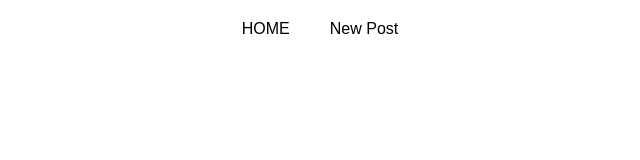
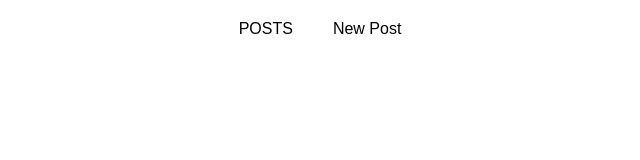
Before and after one commit to AdhamNour/BlogApp, a React (Create React App) app: page /posts/1 in a window 1280 px wide. Shown: the top 160 px of the page, without its empty margins (320-960 px from the left). Built offline with nearby package versions, Linux system fonts and the light colour scheme.

Commit message:
finished video 21 from module 11

```diff
--- a/src/containers/Blog/Blog.js
+++ b/src/containers/Blog/Blog.js
@@ -20,7 +20,7 @@ class Blog extends Component {
                     activeClassName="my-active"
                     activeStyle={{ color: "red", textDecoration: "underline" }}
                     >
-                    HOME
+                    POSTS
                     </NavLink>
                 </li>
                 <li>
```
Also changed, not shown: 1 other file (tests, documents, lock files or other folders).
